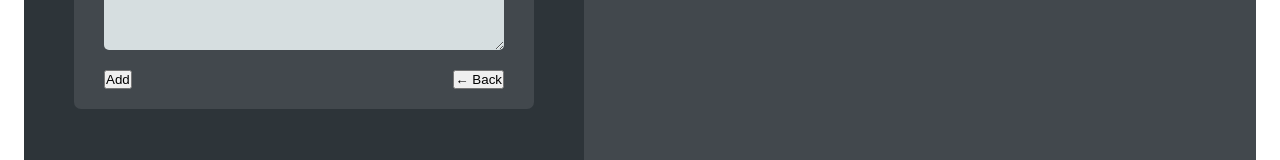
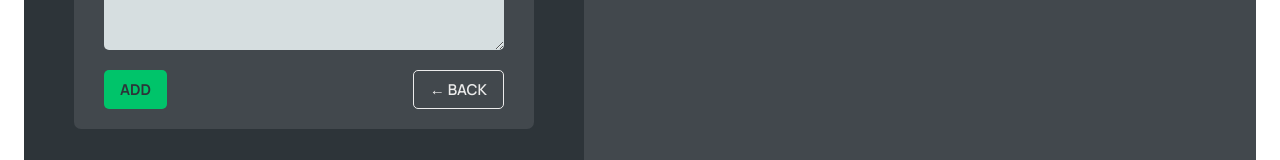
Before and after one commit to kerstin-w/worldwise-app, a React (Vite) app: page /app/form in a window 1280 px wide. Shown: the part 348-508 px from the top of the page. Built offline with nearby package versions, Linux system fonts and the light colour scheme; data requests are answered from the project's data file.

Commit message:
feat: Add Button component to Form and create function for Back button

```diff
--- a/src/components/Form.jsx
+++ b/src/components/Form.jsx
@@ -4,8 +4,12 @@
 import { convertToEmoji } from "../utilities/convertToEmoji";
 
 import styles from "./Form.module.css";
+import Button from "./Button";
+import { useNavigate } from "react-router-dom";
 
 function Form() {
+  const navigate = useNavigate();
+
   const [cityName, setCityName] = useState("");
   const [country, setCountry] = useState("");
   const [date, setDate] = useState(new Date());
@@ -42,8 +46,16 @@
       </div>
 
       <div className={styles.buttons}>
-        <button>Add</button>
-        <button>&larr; Back</button>
+        <Button type="primary">Add</Button>
+        <Button
+          type="back"
+          onClick={(e) => {
+            e.preventDefault();
+            navigate(-1);
+          }}
+        >
+          &larr; Back
+        </Button>
       </div>
     </form>
   );
```
